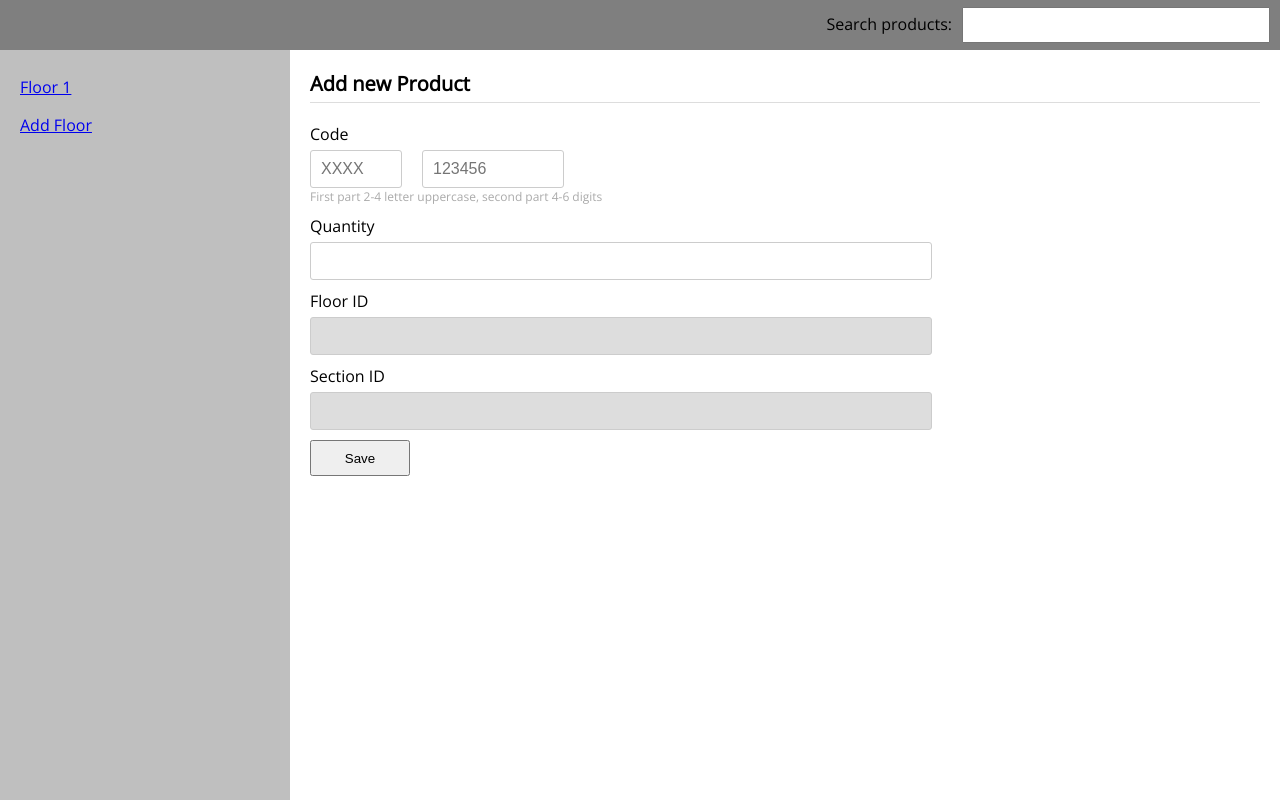
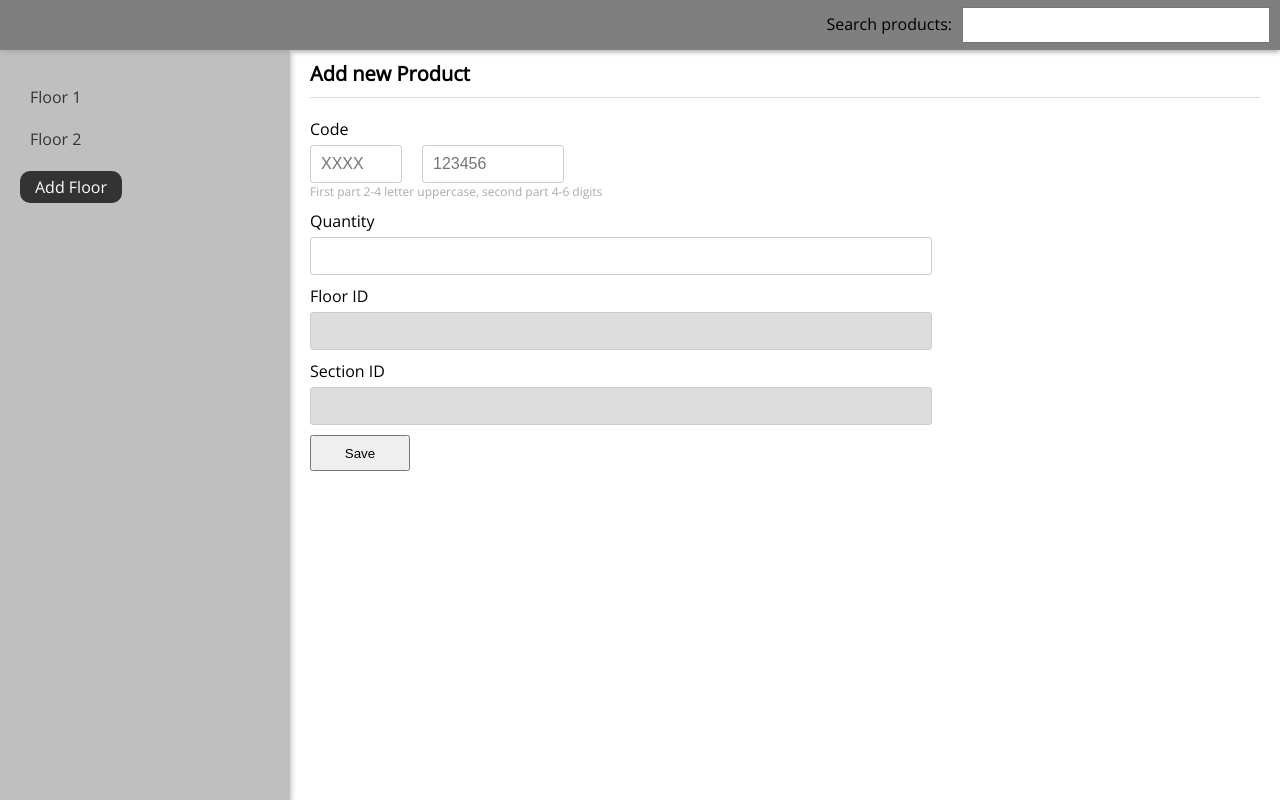
Before and after one commit to stajkovicmilan/warehouse-system-challenge, an Angular app: page /product in a window 1280 px wide. Built offline with nearby package versions, Linux system fonts and the light colour scheme.

Commit message:
add app stylings

```diff
--- a/src/app/components/header/header.component.scss
+++ b/src/app/components/header/header.component.scss
@@ -1,7 +1,15 @@
+@import "../../../stylings/variables.scss";
+
 .header {
   width: 100%;
   height: 50px;
-  background-color: rgba(0,0,0,0.5);
+  background-color: $color-4;
+  position: fixed;
+  left: 0;
+  top: 0;
+  right: 0;
+  z-index: 99;
+  box-shadow: 0px 2px 5px $color-3;
 }
 
 .search {
@@ -21,23 +29,23 @@
   .search-results {
     position: absolute;
     right: 0;
-    background: #fff;
-    border: 1px solid #ccc;
+    background: $color-5;
+    border: 1px solid $color-2;
     width: 268px;
     padding: 10px 15px;
-    box-shadow: 1px 1px 4px #ccc;
+    box-shadow: 1px 1px 4px $color-2;
 
     li {
-      border-bottom: 1px solid #ddd;
+      border-bottom: 1px solid $color-1;
 
       .item-link {
         width: 100%;
         display: block;
         padding: 5px 0;
-        color: #333;
+        color: $color-6;
         text-decoration: none !important;
         &:hover {
-          background-color: #ddd;
+          background-color: $color-1;
         }
       }
     }
--- a/src/app/components/layout/layout.component.scss
+++ b/src/app/components/layout/layout.component.scss
@@ -1,5 +1,5 @@
 .content {
   margin-left: 290px;
-  padding: 20px;
+  padding: 60px 20px 20px 20px;
   min-height: 100%;
 }
--- a/src/app/components/products-list/products-list.component.scss
+++ b/src/app/components/products-list/products-list.component.scss
@@ -1,7 +1,15 @@
+@import "../../../stylings/variables.scss";
+
 .product-item {
-  border: 2px solid #ccc;
-  background-color: #eee;
+  border: 1px solid $color-2;
+  background-color: $color-7;
   border-radius: 5px;
   padding: 16px;
-  margin: 16px 0
+  margin: 16px 0;
+  box-shadow: 1px 1px 3px $color-2;
+  cursor: pointer;
+
+  &:hover {
+    background-color: $color-8;
+  }
 }
--- a/src/app/components/side-menu/side-menu.component.html
+++ b/src/app/components/side-menu/side-menu.component.html
@@ -1,15 +1,15 @@
 <div class="menu">
   <ul class="menu-navigation">
-    <li *ngFor="let floor of floors" class="menu-navigation__item">
+    <li *ngFor="let floor of floors" class="menu-navigation-item">
       <a href="javascript:;" (click)="selectFloor(floor.id)">{{floor.name}}</a>
-      <ul class="menu-sub-navigation" *ngIf="currentFloor === floor.id">
-        <li class="menu-sub-navigation__item" *ngFor="let section of floor.sections">
-          <a routerLink="/products/{{floor.id}}/{{section.id}}">{{section.name}}</a>
+      <ul class="menu-sub-navigation" *ngIf="selectedFloor === floor.id">
+        <li class="menu-sub-navigation-item" *ngFor="let section of floor.sections">
+          <a routerLink="/products/{{floor.id}}/{{section.id}}" [ngClass]="{ 'active': isActive(floor.id, section.id) }">{{section.name}}</a>
         </li>
-        <a routerLink="/add-section/{{floor.id}}" class="navigation-button">
+        <button routerLink="/add-section/{{floor.id}}" class="navigation-button">
           <i class="fas fa-folder-plus"></i>
           Add Section
-        </a>
+        </button>
       </ul>
     </li>
   </ul>
--- a/src/app/components/side-menu/side-menu.component.scss
+++ b/src/app/components/side-menu/side-menu.component.scss
@@ -1,3 +1,5 @@
+@import "../../../stylings/variables.scss";
+
 .menu {
   width: 250px;
   display: inline-block;
@@ -7,4 +9,42 @@
   bottom: 0;
   background-color: rgba(0, 0, 0, 0.25);
   padding: 10px 20px;
+  box-shadow: 2px 2px 5px $color-2;
+
+  .menu-navigation-item {
+
+    a {
+      color: $color-6;
+      text-decoration: none !important;
+      color: $color-6;
+      text-decoration: none !important;
+      width: 100%;
+      padding: 10px;
+      display: block;
+
+      &:hover, &.active {
+        background-color: $color-10;
+        color: $color-9;
+        border-radius: 5px 0 0 5px;
+      }
+    }
+
+    .menu-sub-navigation {
+      padding-left: 20px;
+    }
+  }
+
+  .navigation-button {
+    background: $color-6;
+    padding: 5px 15px;
+    color: $color-5;
+    text-decoration: none;
+    border-radius: 10px;
+    box-shadow: none;
+    outline: none;
+    border: none;
+    cursor: pointer;
+    margin-top: 10px;
+    margin-bottom: 10px;
+  }
 }
--- a/src/app/components/side-menu/side-menu.component.ts
+++ b/src/app/components/side-menu/side-menu.component.ts
@@ -2,6 +2,7 @@ import { Component, OnInit, OnDestroy } from '@angular/core';
 import { ApiService } from 'src/app/services/api.service';
 import { Floor } from 'src/app/models/floor';
 import { Subscription } from 'rxjs';
+import { ActivatedRoute } from '@angular/router';
 
 @Component({
   selector: 'app-side-menu',
@@ -12,18 +13,30 @@ export class SideMenuComponent implements OnInit, OnDestroy {
 
   subscription: Subscription;
   floors: Floor[];
-  currentFloor: number;
+  selectedFloor: number;
+  selectedSection: number;
 
   constructor(
-    private apiService: ApiService
+    private apiService: ApiService,
+    private activeRoute: ActivatedRoute
   ) { }
 
   async ngOnInit() {
     const data = await this.apiService.getFloors();
     this.subscription = data.subscribe((value) => {
-        this.floors = value;
-        console.log(value);
-      });
+      this.floors = value;
+      console.log(value);
+    });
+
+    console.log(this.activeRoute.parent.firstChild.firstChild);
+
+    this.activeRoute.parent.firstChild.firstChild.params.subscribe(async params => {
+      this.selectedFloor = +params.floorId;
+      this.selectedSection = +params.sectionId;
+      console.log('aaaaa', params);
+      console.log(this.activeRoute.snapshot.paramMap.get('floorId'));
+      console.log(this.selectedFloor, this.selectedSection);
+    });
   }
 
   ngOnDestroy(): void {
@@ -36,10 +49,14 @@ export class SideMenuComponent implements OnInit, OnDestroy {
       console.error('Selected floor does not exists');
       return;
     }
-    if (this.currentFloor === id) {
-      this.currentFloor = null;
+    if (this.selectedFloor === id) {
+      this.selectedFloor = null;
     } else {
-      this.currentFloor = id;
+      this.selectedFloor = id;
     }
   }
+
+  isActive(floorId, sectionId) {
+    return parseInt(floorId, 10) === this.selectedFloor && parseInt(sectionId, 10) === this.selectedSection;
+  }
 }
--- a/src/app/services/api.service.ts
+++ b/src/app/services/api.service.ts
@@ -46,6 +46,9 @@ export class ApiService {
     if (!floor) {
       // throw something
     }
+    if (!floor.sections) {
+      floor.sections = [];
+    }
     floor.sections.push(section);
     this.floorsData.next(currentData);
   }
--- a/src/assets/data/floors.json
+++ b/src/assets/data/floors.json
@@ -3,74 +3,37 @@
   "name": "Floor 1",
   "sections": [{
     "id": 11,
-    "name": "Section 11",
-    "products": [
-      {
-        "code": "HHHH 000111",
-        "quantity": 100,
-        "floorId": 1,
-        "sectionId": 11
-      },
-      {
-        "code": "HHHH 000112",
-        "quantity": 100,
-        "floorId": 1,
-        "sectionId": 11
-      },
-      {
-        "code": "HHHH 000113",
-        "quantity": 100,
-        "floorId": 1,
-        "sectionId": 11
-      }
-    ]
+    "name": "Section 11"
   },
   {
     "id": 12,
-    "name": "Section 12",
-    "products": [
-      {
-        "code": "HHHH 000121",
-        "quantity": 100,
-        "floorId": 1,
-        "sectionId": 11
-      },
-      {
-        "code": "HHHH 110122",
-        "quantity": 100,
-        "floorId": 1,
-        "sectionId": 11
-      },
-      {
-        "code": "HHHH 000123",
-        "quantity": 100,
-        "floorId": 1,
-        "sectionId": 11
-      }
-    ]
+    "name": "Section 21"
   },
   {
     "id": 13,
-    "name": "Section 13",
-    "products": [
-      {
-        "code": "HHHH 000131",
-        "quantity": 100,
-        "floorId": 1,
-        "sectionId": 11
-      },
-      {
-        "code": "HHHH 000132",
-        "quantity": 100,
-        "floorId": 1,
-        "sectionId": 11
-      },
-      {
-        "code": "HHHH 000133",
-        "quantity": 100,
-        "floorId": 1,
-        "sectionId": 11
-      }
-    ]
+    "name": "Section 31"
+  },
+  {
+    "id": 14,
+    "name": "Section 41"
+  }]
+}, {
+  "id": 2,
+  "name": "Floor 2",
+  "sections": [{
+    "id": 15,
+    "name": "Section 22"
+  },
+  {
+    "id": 16,
+    "name": "Section 32"
+  },
+  {
+    "id": 17,
+    "name": "Section 42"
+  },
+  {
+    "id": 18,
+    "name": "Section 52"
   }]
 }]
--- a/src/assets/data/products.json
+++ b/src/assets/data/products.json
@@ -3,56 +3,72 @@
     "code": "HHHH 000111",
     "quantity": 100,
     "floorId": 1,
-    "floorname": "",
     "sectionId": 11,
-    "sectionName": ""
+    "floorName": "Floor 1",
+    "sectionName": "Section 11"
   },
   {
     "code": "HHHH 000112",
     "quantity": 100,
     "floorId": 1,
-    "sectionId": 11
+    "sectionId": 11,
+    "floorName": "Floor 1",
+    "sectionName": "Section 11"
   },
   {
     "code": "HHHH 000113",
     "quantity": 100,
     "floorId": 1,
-    "sectionId": 11
+    "sectionId": 12,
+    "floorName": "Floor 1",
+    "sectionName": "Section 21"
   },
   {
     "code": "HHHH 000121",
     "quantity": 100,
     "floorId": 1,
-    "sectionId": 12
+    "sectionId": 12,
+    "floorName": "Floor 1",
+    "sectionName": "Section 21"
   },
   {
     "code": "HHHH 110122",
     "quantity": 100,
-    "floorId": 1,
-    "sectionId": 12
+    "floorId": 2,
+    "sectionId": 15,
+    "floorName": "Floor 2",
+    "sectionName": "Section 22"
   },
   {
     "code": "HHHH 000123",
     "quantity": 100,
-    "floorId": 1,
-    "sectionId": 12
+    "floorId": 2,
+    "sectionId": 15,
+    "floorName": "Floor 2",
+    "sectionName": "Section 22"
   },
   {
     "code": "HHHH 000131",
     "quantity": 100,
-    "floorId": 1,
-    "sectionId": 13
+    "floorId": 2,
+    "sectionId": 16,
+    "floorName": "Floor 2",
+    "sectionName": "Section 32"
   },
   {
     "code": "HHHH 000132",
     "quantity": 100,
-    "floorId": 1,
-    "sectionId": 13
+    "floorId": 2,
+    "sectionId": 16,
+    "floorName": "Floor 2",
+    "sectionName": "Section 32"
   },
   {
     "code": "HHHH 000133",
     "quantity": 100,
-    "floorId": 1,
-    "sectionId": 13
+    "floorId": 2,
+    "sectionId": 17,
+    "floorName": "Floor 2",
+    "sectionName": "Section 42"
   }
 ]
--- a/src/styles.scss
+++ b/src/styles.scss
@@ -1,5 +1,6 @@
 /* You can add global styles to this file, and also import other style files */
 @import url("https://fonts.googleapis.com/css2?family=Open+Sans&display=swap");
+@import "./stylings/variables.scss";
 
 html {
   height: calc(100% - 50px);
@@ -19,17 +20,17 @@ ul {
   list-style: none;
 }
 
+.title {
+  font-size: 20px;
+  font-weight: 600;
+  width: 100%;
+  padding-bottom: 10px;
+  border-bottom: 1px solid $color-1;
+  margin-bottom: 20px;
+}
+
 .form-container {
   width: 100%;
-
-  .title {
-    font-size: 20px;
-    font-weight: 600;
-    width: 100%;
-    padding-bottom: 5px;
-    border-bottom: 1px solid #ddd;
-    margin-bottom: 20px;
-  }
 
   .form {
     max-width: 600px;
@@ -49,11 +50,11 @@ ul {
         height: 36px;
         padding: 0 10px;
         font-size: 16px;
-        border: 1px solid #ccc;
+        border: 1px solid $color-2;
         border-radius: 3px;
 
         &[readonly="readonly"] {
-          background: #ddd;
+          background: $color-1;
           cursor: not-allowed;
         }
       }
@@ -69,5 +70,19 @@ ul {
 
 .muted {
   font-size: 12px;
-  color: #aaa;
+  color: $color-3;
 }
+
+.pull-right {
+  float: right;
+}
+
+.pull-left {
+  float: left;
+}
+
+.strong-label {
+  font-weight: 900;
+  min-width: 120px;
+  display: inline-block;
+}
--- /dev/null
+++ b/src/stylings/variables.scss
@@ -0,0 +1,10 @@
+$color-1: #ddd;
+$color-2: #ccc;
+$color-3: #aaa;
+$color-4: #7F7F7F;
+$color-5: #fff;
+$color-6: #333;
+$color-7: #eee;
+$color-8: #dedede;
+$color-9: #f5f5f5;
+$color-10: rgba(0,0,0,0.7);
```
Also changed, not shown: src/app/components/products-list/products-list.component.html (+14 -7 lines).
